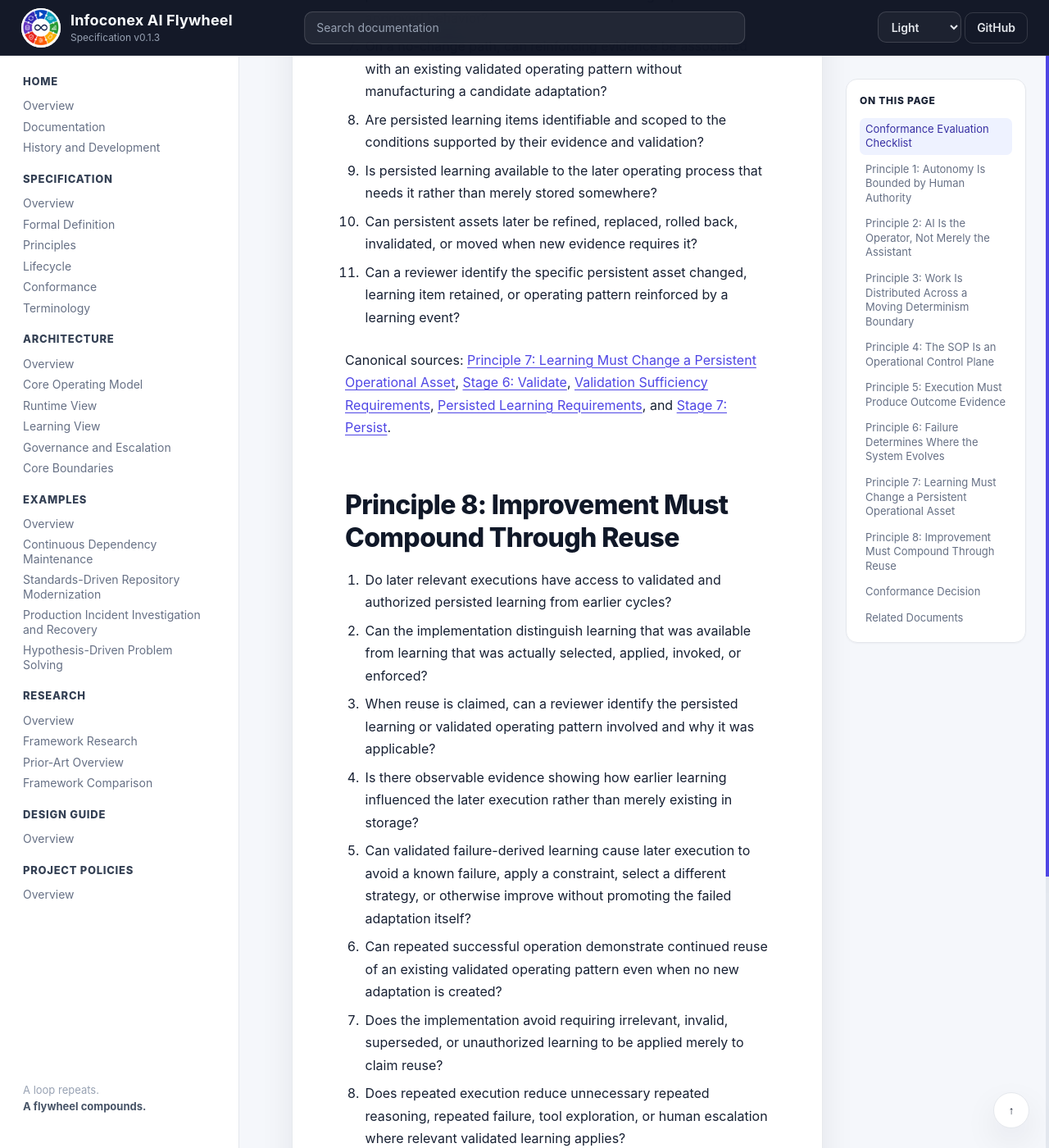
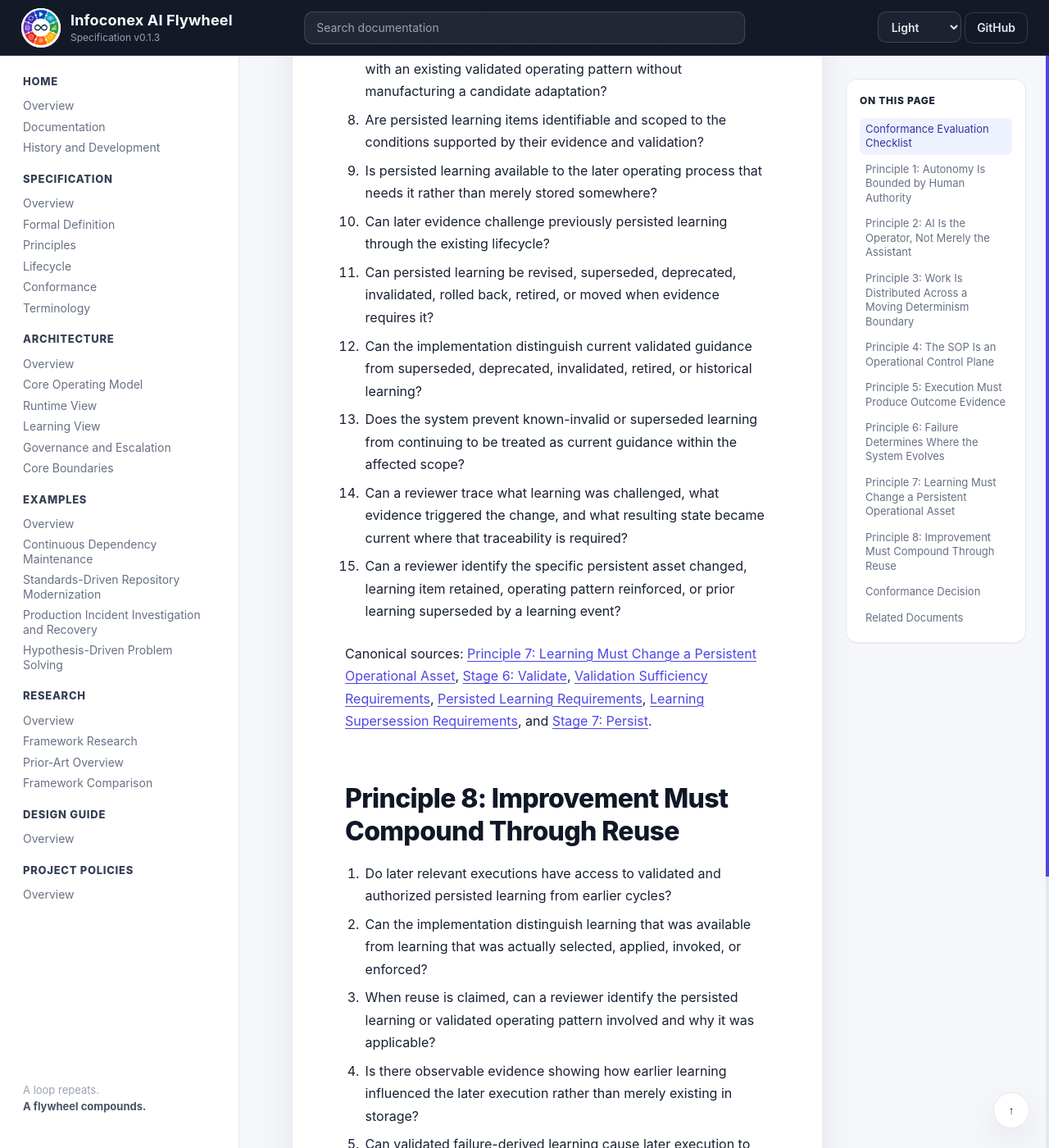
Before and after one commit to infoconex/ai-flywheel, a Jekyll site: the page built from docs/specification/conformance/evaluation-checklist.md, in a window 1280 px wide and 1400 px high, scrolled down 5167 px. Shown: the whole window at 82% size. Built offline with Jekyll 4.4.1, drawn with Linux system fonts in a browser that asks for light colours; our own code applies the rules of GitHub Pages for plain Markdown files; some of the changed text lies outside the part shown.

Commit message:
Add supersession conformance checks

```diff
--- a/docs/specification/conformance/evaluation-checklist.md
+++ b/docs/specification/conformance/evaluation-checklist.md
@@ -87,25 +87,30 @@ Canonical sources: [Principle 6: Failure Determines Where the System Evolves](..
 49. On a no-change path, can reinforcing evidence be associated with an existing validated operating pattern without manufacturing a candidate adaptation?
 50. Are persisted learning items identifiable and scoped to the conditions supported by their evidence and validation?
 51. Is persisted learning available to the later operating process that needs it rather than merely stored somewhere?
-52. Can persistent assets later be refined, replaced, rolled back, invalidated, or moved when new evidence requires it?
-53. Can a reviewer identify the specific persistent asset changed, learning item retained, or operating pattern reinforced by a learning event?
+52. Can later evidence challenge previously persisted learning through the existing lifecycle?
+53. Can persisted learning be revised, superseded, deprecated, invalidated, rolled back, retired, or moved when evidence requires it?
+54. Can the implementation distinguish current validated guidance from superseded, deprecated, invalidated, retired, or historical learning?
+55. Does the system prevent known-invalid or superseded learning from continuing to be treated as current guidance within the affected scope?
+56. Can a reviewer trace what learning was challenged, what evidence triggered the change, and what resulting state became current where that traceability is required?
+57. Can a reviewer identify the specific persistent asset changed, learning item retained, operating pattern reinforced, or prior learning superseded by a learning event?
 
-Canonical sources: [Principle 7: Learning Must Change a Persistent Operational Asset](../principles/07-persistent-learning.md), [Stage 6: Validate](../lifecycle/06-validate.md), [Validation Sufficiency Requirements](../validation-sufficiency.md), [Persisted Learning Requirements](../persisted-learning.md), and [Stage 7: Persist](../lifecycle/07-persist.md).
+Canonical sources: [Principle 7: Learning Must Change a Persistent Operational Asset](../principles/07-persistent-learning.md), [Stage 6: Validate](../lifecycle/06-validate.md), [Validation Sufficiency Requirements](../validation-sufficiency.md), [Persisted Learning Requirements](../persisted-learning.md), [Learning Supersession Requirements](../learning-supersession.md), and [Stage 7: Persist](../lifecycle/07-persist.md).
 
 ## Principle 8: Improvement Must Compound Through Reuse
 
-54. Do later relevant executions have access to validated and authorized persisted learning from earlier cycles?
-55. Can the implementation distinguish learning that was available from learning that was actually selected, applied, invoked, or enforced?
-56. When reuse is claimed, can a reviewer identify the persisted learning or validated operating pattern involved and why it was applicable?
-57. Is there observable evidence showing how earlier learning influenced the later execution rather than merely existing in storage?
-58. Can validated failure-derived learning cause later execution to avoid a known failure, apply a constraint, select a different strategy, or otherwise improve without promoting the failed adaptation itself?
-59. Can repeated successful operation demonstrate continued reuse of an existing validated operating pattern even when no new adaptation is created?
-60. Does the implementation avoid requiring irrelevant, invalid, superseded, or unauthorized learning to be applied merely to claim reuse?
-61. Does repeated execution reduce unnecessary repeated reasoning, repeated failure, tool exploration, or human escalation where relevant validated learning applies?
-62. Does reused behavior continue to produce outcome evidence so earlier learning can be reevaluated?
-63. Can a reviewer point to later behavior that changed or remained reliably improved because of learning from earlier execution?
+58. Do later relevant executions have access to validated and authorized persisted learning from earlier cycles?
+59. Can the implementation distinguish learning that was available from learning that was actually selected, applied, invoked, or enforced?
+60. When reuse is claimed, can a reviewer identify the persisted learning or validated operating pattern involved and why it was applicable?
+61. Is there observable evidence showing how earlier learning influenced the later execution rather than merely existing in storage?
+62. Can validated failure-derived learning cause later execution to avoid a known failure, apply a constraint, select a different strategy, or otherwise improve without promoting the failed adaptation itself?
+63. Can repeated successful operation demonstrate continued reuse of an existing validated operating pattern even when no new adaptation is created?
+64. Does the implementation avoid requiring irrelevant, invalid, superseded, or unauthorized learning to be applied merely to claim reuse?
+65. Does reuse avoid selecting deprecated, superseded, invalidated, retired, or otherwise non-current learning as current guidance where it should no longer apply?
+66. Does repeated execution reduce unnecessary repeated reasoning, repeated failure, tool exploration, or human escalation where relevant validated learning applies?
+67. Does reused behavior continue to produce outcome evidence so earlier learning can be reevaluated?
+68. Can a reviewer point to later behavior that changed or remained reliably improved because of learning from earlier execution?
 
-Canonical sources: [Principle 8: Improvement Must Compound Through Reuse](../principles/08-compounding-reuse.md), [Stage 8: Reuse](../lifecycle/08-reuse.md), and [Reuse Evidence Requirements](../reuse-evidence.md).
+Canonical sources: [Principle 8: Improvement Must Compound Through Reuse](../principles/08-compounding-reuse.md), [Stage 8: Reuse](../lifecycle/08-reuse.md), [Reuse Evidence Requirements](../reuse-evidence.md), and [Learning Supersession Requirements](../learning-supersession.md).
 
 ## Conformance Decision
 
@@ -122,6 +127,7 @@ This version does not define partial or maturity-based conformance levels.
 - [Validation Sufficiency Requirements](../validation-sufficiency.md)
 - [Persisted Learning Requirements](../persisted-learning.md)
 - [Reuse Evidence Requirements](../reuse-evidence.md)
+- [Learning Supersession Requirements](../learning-supersession.md)
 - [Formal Definition](../definition.md)
 - [Principles](../principles/README.md)
 - [Lifecycle](../lifecycle/README.md)
```
